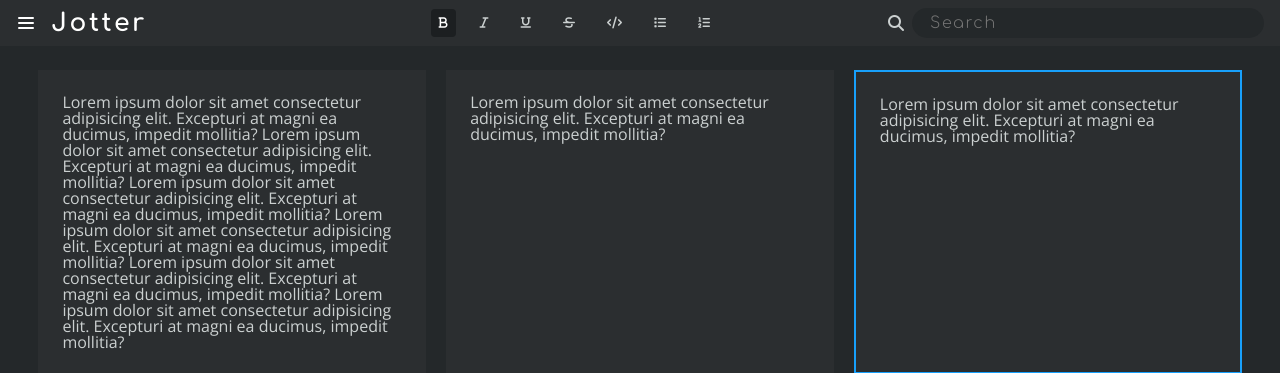
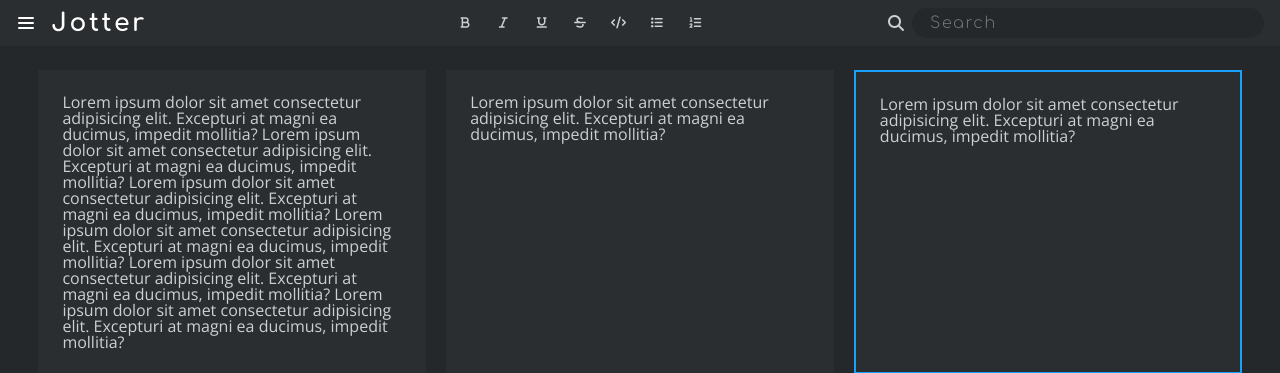
Before and after one commit to eddiemm/jotter, a PHP site: page /noteView.html in a window 1280 px wide. Shown: the top 373 px of the page. Run offline with PHP 8.4, Linux system fonts and the light colour scheme; some libraries are stand-ins or nearby versions.

Commit message:
Add editing tool button behavior

```diff
--- a/css/styles.css
+++ b/css/styles.css
@@ -193,6 +193,7 @@ a:visited {
     display: flex;
     justify-content: center;
     align-items: center;
+    cursor: pointer;
 }
 
 .hamburger {
@@ -253,15 +254,18 @@ a:visited {
 }
 
 .toolbar__tool {
+    height: 1.4rem;
+    width: 1.4rem;
     font-size: .75rem;
-    line-height: .75rem;
     margin: 0 .5rem;
-    padding: .5rem;
     cursor: pointer;
     border-radius: .25rem;
+    display: flex;
+    justify-content: center;
+    align-items: center;
 }
 
-.toolbar__tool:hover {
+.toolbar__tool:active {
     background-color: var(--bg-text-hover);
 }
 
--- a/js/main.js
+++ b/js/main.js
@@ -1,5 +1,6 @@
 console.log('Jotter canvas ready');
 
+/* MENU */
 // DOM variables
 const menu = document.querySelector('.js-menu');
 const hamburger = document.querySelector('.js-hamburger-wrapper');
@@ -13,3 +14,23 @@ function toggleMenu (){
 
 // attach click listener to menu icon
 hamburger.addEventListener('click', toggleMenu, false);
+
+
+/* TOOLBAR */
+const toolbar = document.querySelector('.js-toolbar');
+const editingTools = toolbar.children;
+
+// add click listener to parent for event delegation
+toolbar.addEventListener('click', (event) => {
+    let toolElement = event.target.tagName;
+
+    // only toggle the selected class if the element is the parent div or the
+    // the icon within it
+    if(toolElement === 'LI'){
+        event.target.classList.toggle('toolbar__tool--is-selected')
+    }
+    if(toolElement === 'I'){
+        event.target.parentElement.classList.toggle('toolbar__tool--is-selected')
+    }
+
+}, false);
--- a/noteView.html
+++ b/noteView.html
@@ -34,14 +34,14 @@
 
             <!-- toolbar -->
             <li class="navbar__toolbar">
-                <ul class="toolbar">
-                    <li class="toolbar__tool toolbar__tool--is-selected"><i class="fas fa-bold"></i></li>
-                    <li class="toolbar__tool"><i class="fas fa-italic"></i></li>
-                    <li class="toolbar__tool"><i class="fas fa-underline"></i></li>
-                    <li class="toolbar__tool"><i class="fas fa-strikethrough"></i></li>
-                    <li class="toolbar__tool"><i class="fas fa-code"></i></li>
-                    <li class="toolbar__tool"><i class="fas fa-list"></i></li>
-                    <li class="toolbar__tool"><i class="fas fa-list-ol"></i></li>
+                <ul class="toolbar js-toolbar">
+                    <li class="toolbar__tool js-bold"><i class="fas fa-bold"></i></li>
+                    <li class="toolbar__tool js-ital"><i class="fas fa-italic"></i></li>
+                    <li class="toolbar__tool js-underline"><i class="fas fa-underline"></i></li>
+                    <li class="toolbar__tool js-strikethrough"><i class="fas fa-strikethrough"></i></li>
+                    <li class="toolbar__tool js-code"><i class="fas fa-code"></i></li>
+                    <li class="toolbar__tool js-bullet"><i class="fas fa-list"></i></li>
+                    <li class="toolbar__tool js-number"><i class="fas fa-list-ol"></i></li>
                 </ul>
             </li>
 
```
